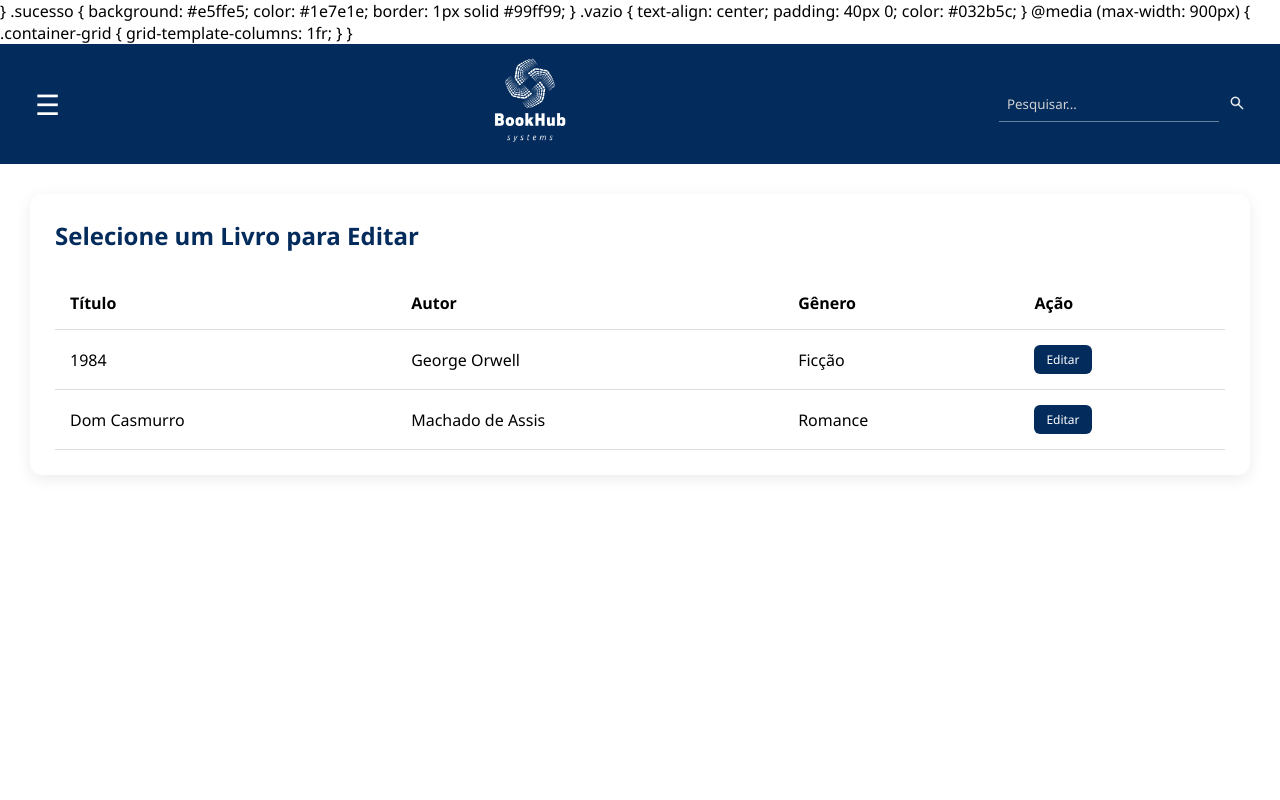
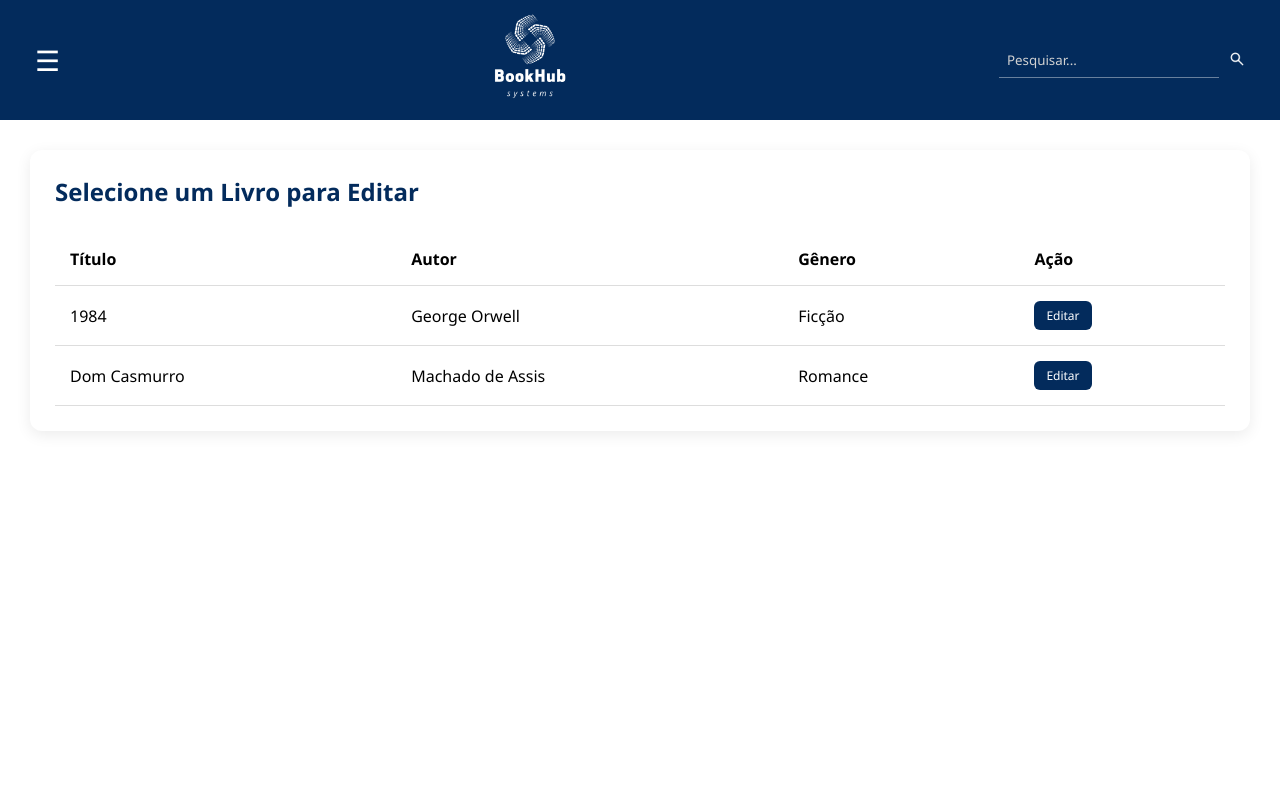
Before and after one commit to lanaro0108/BookHub_PHP, a PHP site: page /editar.php in a window 1280 px wide. Run offline with PHP 8.4, Linux system fonts and the light colour scheme; a user stored in the database is signed in; data comes from the database, SQL or seed files in the repository; some libraries are stand-ins or nearby versions.

Commit message:
Refactor code structure for improved readability and maintainability

```diff
--- a/add_livro.php
+++ b/add_livro.php
@@ -12,7 +12,7 @@ $erro = '';
 $sucesso = '';
 
 // Processa o envio do formulário para adicionar um novo livro.
-if ($_SERVER['REQUEST_METHOD'] === 'POST') // Método POST
+if ($_SERVER['REQUEST_METHOD'] === 'POST') { // Método POST
     $titulo = trim($_POST['titulo'] ?? '');
     $autor = trim($_POST['autor'] ?? '');
     $genero = trim($_POST['genero'] ?? '');
@@ -44,12 +44,14 @@ if ($_SERVER['REQUEST_METHOD'] === 'POST') // Método POST
             $erro = 'Erro ao adicionar livro.';
         }
     }
+}
 ?>
 <!DOCTYPE html>
 <html lang="pt-br">
 
 <head>
     <meta charset="UTF-8">
+    <link rel="icon" type="image/png" href="assets/Icone.png">
     <title>Adicionar Livro - BookHub</title>
     <link rel="stylesheet" href="css/styles.css">
 </head>
--- a/cadastrar.php
+++ b/cadastrar.php
@@ -55,6 +55,7 @@ if ($_SERVER['REQUEST_METHOD'] === 'POST') {
 
 <head>
     <meta charset="UTF-8">
+    <link rel="icon" type="image/png" href="assets/Icone.png">
     <title>Cadastro - BookHub</title>
     <link rel="stylesheet" href="css/styles.css">
 </head>
--- a/editar.php
+++ b/editar.php
@@ -43,7 +43,7 @@ if ($_SERVER['REQUEST_METHOD'] === 'POST' && $id) {
                 ':id' => $id
             ]);
             $sucesso = 'Livro atualizado com sucesso!';
-            header('Location: editar.php');
+            header('Location: editar.php?id=' . $id . '&sucesso=' . urlencode($sucesso));
             exit();
         } catch (PDOException $e) {
             $erro = 'Erro ao atualizar livro.';
@@ -74,29 +74,9 @@ if ($id) {
 
 <head>
     <meta charset="UTF-8">
+    <link rel="icon" type="image/png" href="assets/Icone.png">
     <title>Editar Livro - BookHub</title>
     <link rel="stylesheet" href="css/styles.css">
-</head>
-        }
-
-        .sucesso {
-            background: #e5ffe5;
-            color: #1e7e1e;
-            border: 1px solid #99ff99;
-        }
-
-        .vazio {
-            text-align: center;
-            padding: 40px 0;
-            color: #032b5c;
-        }
-
-        @media (max-width: 900px) {
-            .container-grid {
-                grid-template-columns: 1fr;
-            }
-        }
-    </style>
 </head>
 
 <body>
--- a/excluir.php
+++ b/excluir.php
@@ -53,6 +53,7 @@ if ($id) {
 
 <head>
     <meta charset="UTF-8">
+    <link rel="icon" type="image/png" href="assets/Icone.png">
     <title>Remover Livro - BookHub</title>
     <link rel="stylesheet" href="css/styles.css">
 </head>
--- a/includes/header.php
+++ b/includes/header.php
@@ -67,7 +67,8 @@
         <input
             type="text"
             name="busca"
-            placeholder="Pesquisar...">
+            placeholder="Pesquisar..."
+            value="<?= htmlspecialchars(($_GET['busca'] ?? ''), ENT_QUOTES, 'UTF-8') ?>">
         <button type="submit">
             <img src="assets/icon_lupa.png" alt="Pesquisar" width="16">
         </button>
--- a/index.php
+++ b/index.php
@@ -44,6 +44,7 @@ if ($_SERVER['REQUEST_METHOD'] == 'POST') {
 
 <head>
     <meta charset="UTF-8">
+    <link rel="icon" type="image/png" href="assets/Icone.png">
     <title>Login - BookHub</title>
     <link rel="stylesheet" href="css/styles.css">
 </head>
```
Also changed, not shown: home.php (+4 -3 lines), assets/Icone.png (added).
